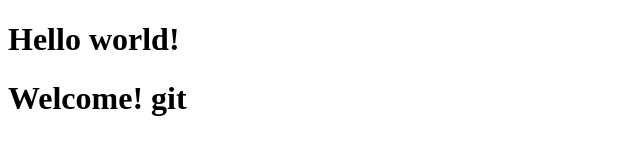
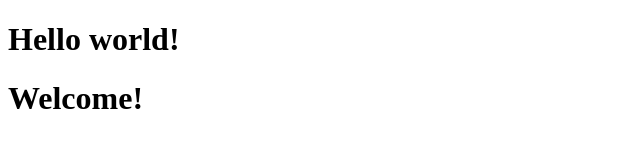
Before and after one commit to amozhi399/arulmozhi, a plain HTML site: page index.html in a window 1280 px wide. Shown: the full height of the page, 0-640 px from the left. Drawn offline with Linux system fonts and the light colour scheme.

Commit message:
new changes

```diff
--- a/index.html
+++ b/index.html
@@ -8,7 +8,7 @@
 <body>
 
 <h1>Hello world!</h1>
-<h1>Welcome! git </h1>
+<h1>Welcome! </h1>
 
 
 
```
